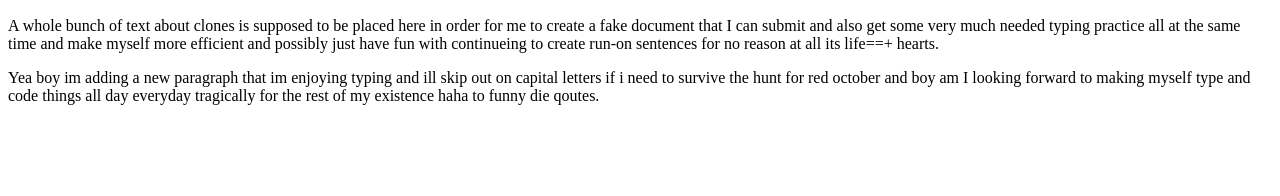
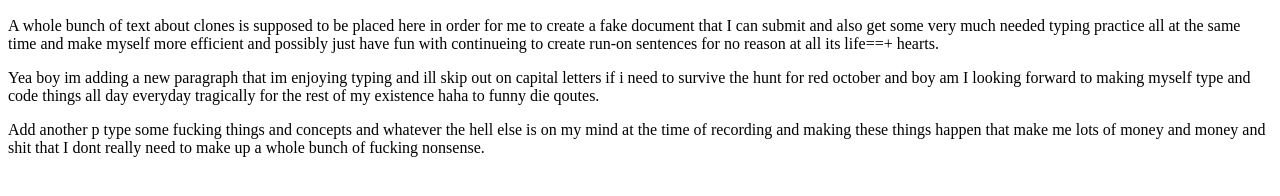
Before and after one commit to TRWGRAM/newGitTest, a plain HTML site: page index.html in a window 1280 px wide. Shown: the part 110-306 px from the top of the page. Drawn offline with Linux system fonts and the light colour scheme.

Commit message:
hey man, we did it

```diff
--- a/index.html
+++ b/index.html
@@ -21,6 +21,11 @@
 				type and code things all day everyday tragically for the rest of my existence haha to funny
 				die qoutes.
 			</p>
+			<p>
+				Add another p type some fucking things and concepts and whatever the hell else is on my
+				mind at the time of recording and making these things happen that make me lots of money
+				and money and shit that I dont really need to make up a whole bunch of fucking nonsense.
+			</p>
 		</div>
 	</body>
 </html>
```
Also changed, not shown: 1 other file.
